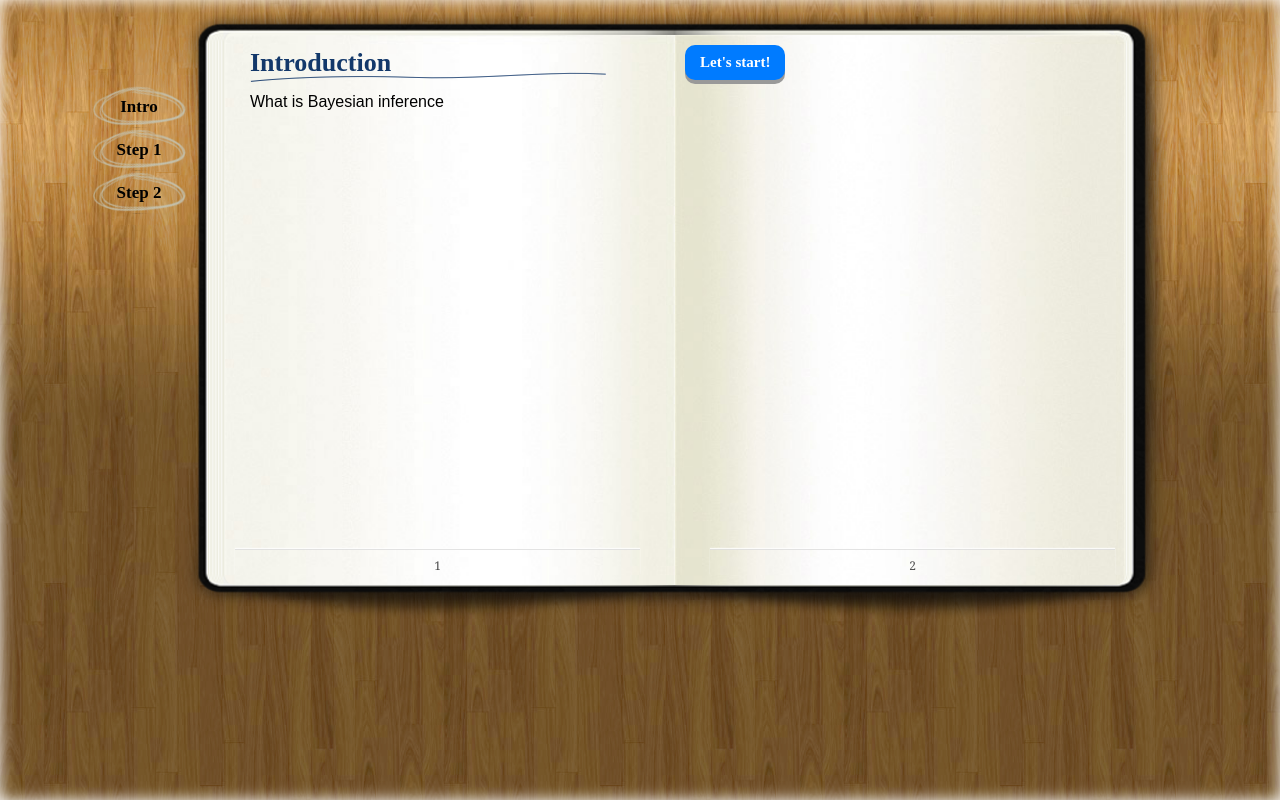
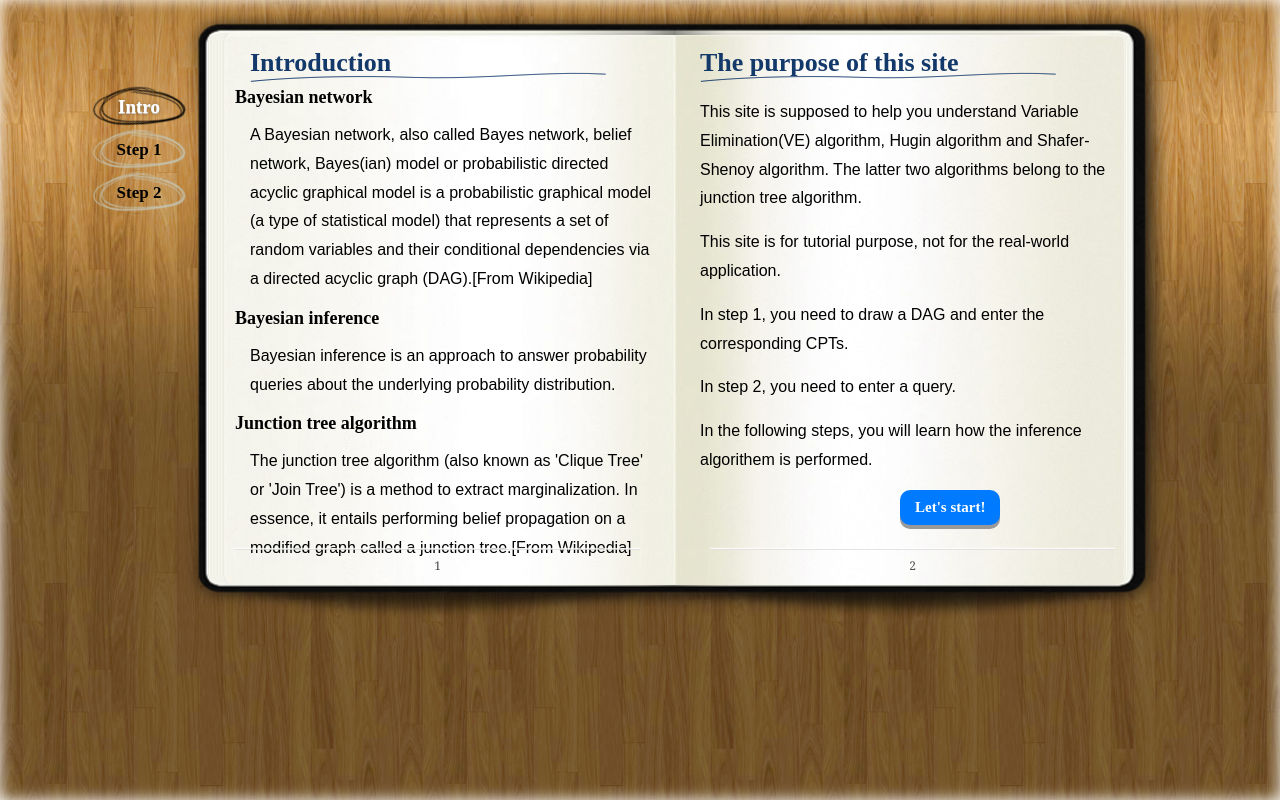
Before and after one commit to lindenquan/lindenquan.github.io, a plain HTML site: page Bayesian/true.html in a window 1280 px wide. Drawn offline with Linux system fonts and the light colour scheme.

Commit message:
add intro

```diff
--- a/Bayesian/css/booklet/style.css
+++ b/Bayesian/css/booklet/style.css
@@ -128,7 +128,7 @@ span.reference a:hover {
 
 .book p {
     font-size: 16px;
-    margin: 5px 5px 5px 15px;
+    margin: 15px 5px 15px 15px;
 }
 
 .book a.article,
--- a/Bayesian/css/style.css
+++ b/Bayesian/css/style.css
@@ -143,7 +143,10 @@ button.gradient.active {
     font-weight: bold;
     font-size: 19px;
     text-shadow: 0 1px 0 #ccc,
-    0 2px 0 #c9c9c9,
     0 0 5px rgba(0, 0, 0, .1),
     0 1px 3px rgba(0, 0, 0, .3);
 }
+
+#btn-start{
+    margin-left: 50%;
+}
--- a/Bayesian/true.html
+++ b/Bayesian/true.html
@@ -17,9 +17,30 @@
     <div class="book">
         <div menu="Intro">
             <h1>Introduction</h1>
-            <p>What is Bayesian inference</p>
+            <h2><strong>Bayesian network</strong></h2>
+            <p>A Bayesian network, also called Bayes network, belief network, Bayes(ian) model or probabilistic directed acyclic graphical model is a probabilistic graphical model (a type of statistical model) that represents a set of random variables and their conditional dependencies via a directed acyclic graph (DAG).[From Wikipedia]</p>
+            <h2><strong>Bayesian inference</strong></h2>
+            <p>
+                Bayesian inference is an approach to answer probability queries about the underlying probability distribution.
+            </p>
+            <h2><strong>Junction tree algorithm</strong></h2>
+            <p>
+                The junction tree algorithm (also known as 'Clique Tree' or 'Join Tree') is a method to extract marginalization. In essence, it entails performing belief propagation on a modified graph called a junction tree.[From Wikipedia]
+            </p>
         </div>
         <div>
+        	<h1>The purpose of this site</h1>
+            <p>This site is supposed to help you understand Variable Elimination(VE) algorithm, Hugin algorithm and Shafer-Shenoy algorithm. The latter two algorithms belong to the junction tree algorithm.</p>
+            <p>This site is for tutorial purpose, not for the real-world application.</p>
+            <p>
+            	In step 1, you need to draw a DAG and enter the corresponding CPTs.
+            </p>
+            <p>
+            	In step 2, you need to enter a query.
+            </p>
+            <p>
+            	In the following steps, you will learn how the inference algorithem is performed.
+            </p>
             <button id="btn-start" type="button" class="btn nextPage">Let's start!</button>
         </div>
         <div menu="Step 1">
```
Also changed, not shown: Bayesian/lib/booklet/jquery.booklet.1.1.0.js.
